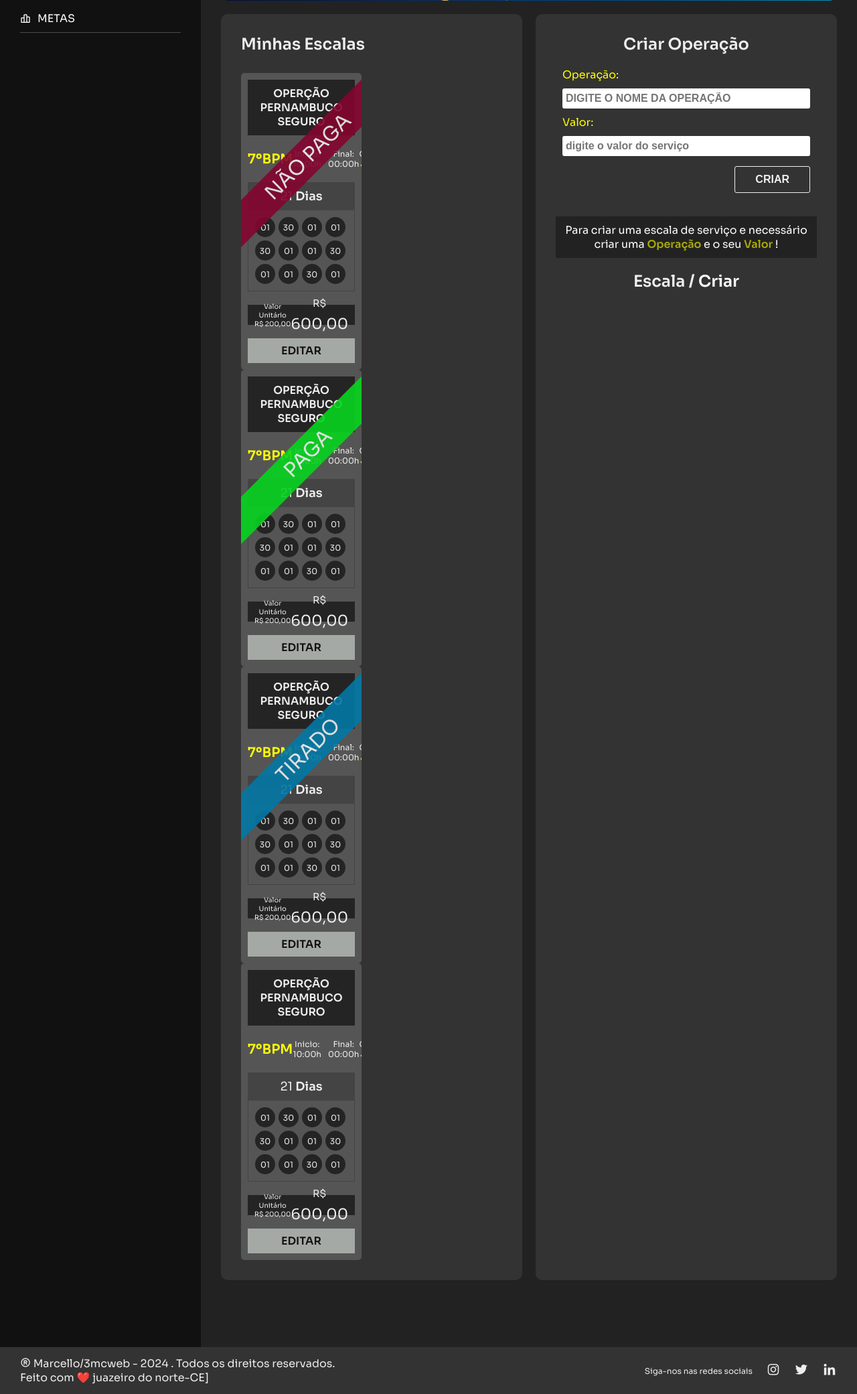
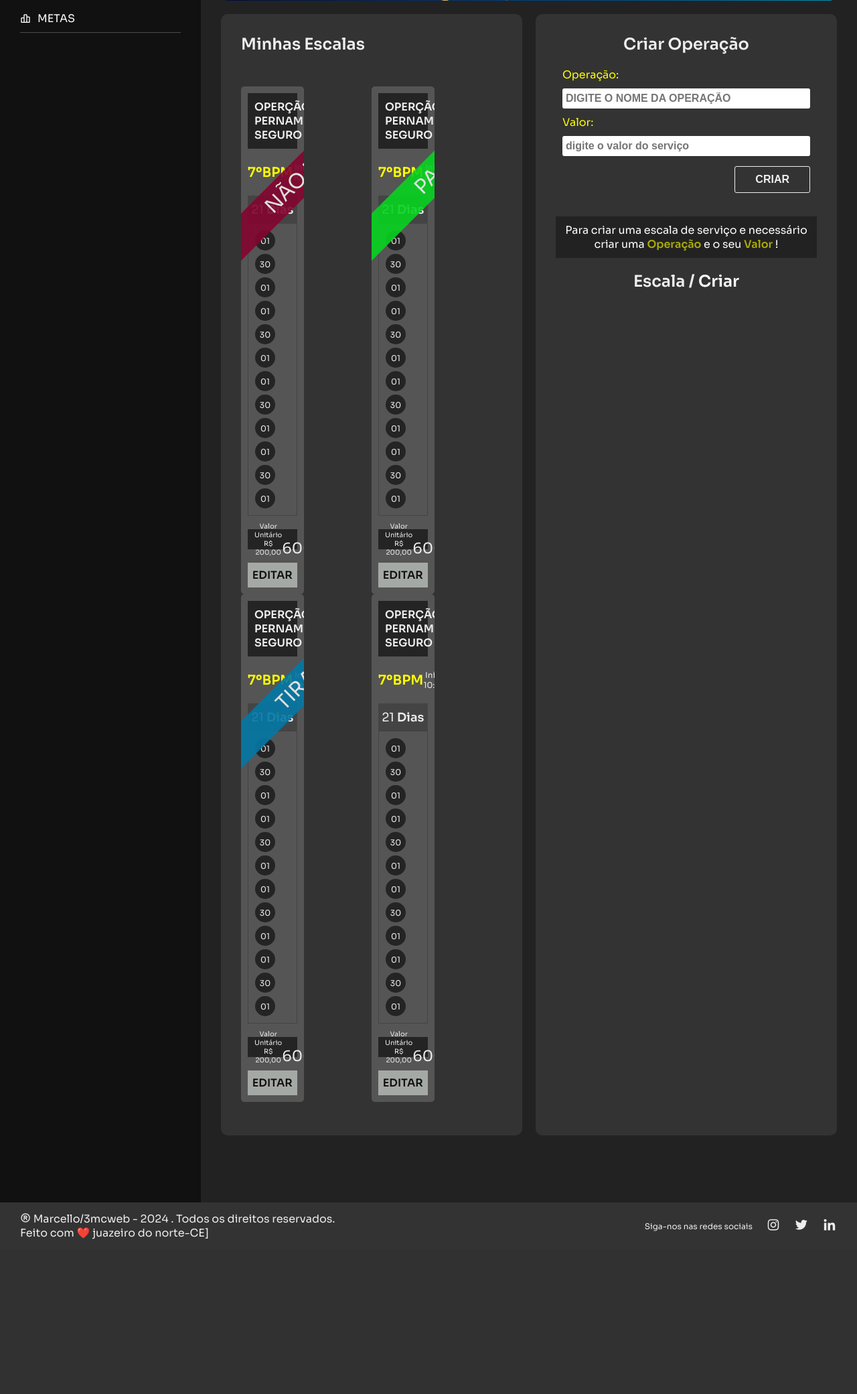
Before and after one commit to mlaferreira/adm, a PHP site: page / in a window 1280 px wide. Shown: the part 349-2430 px from the top of the page at 67% size. After the commit the page ends 2199 px from the top, so only its background shows below. Run offline with PHP 8.4, Linux system fonts and the light colour scheme.

Commit message:
melhorando mais uma vez

```diff
--- a/assets/css/content.css
+++ b/assets/css/content.css
@@ -29,6 +29,17 @@ main{
     gap: 28px;
     flex-wrap: wrap;
     align-content: flex-start;
+}
+.section-title h2{
+    display: block;
+    width: 100%;
+    flex: 1;
+    margin-bottom: 20px;
+}
+.info-content{
+    display: grid;
+    grid-template-columns: repeat(2, 1fr);
+    margin-bottom: 20px;
 }
 .formularios{
     width: 100%;
@@ -78,6 +89,7 @@ main{
         display: grid;
         grid-template-columns: repeat(1, 1fr);
         margin-bottom: 20px;
+        padding: 5px;
     }
     .section-title h2{
         display: block;
```
